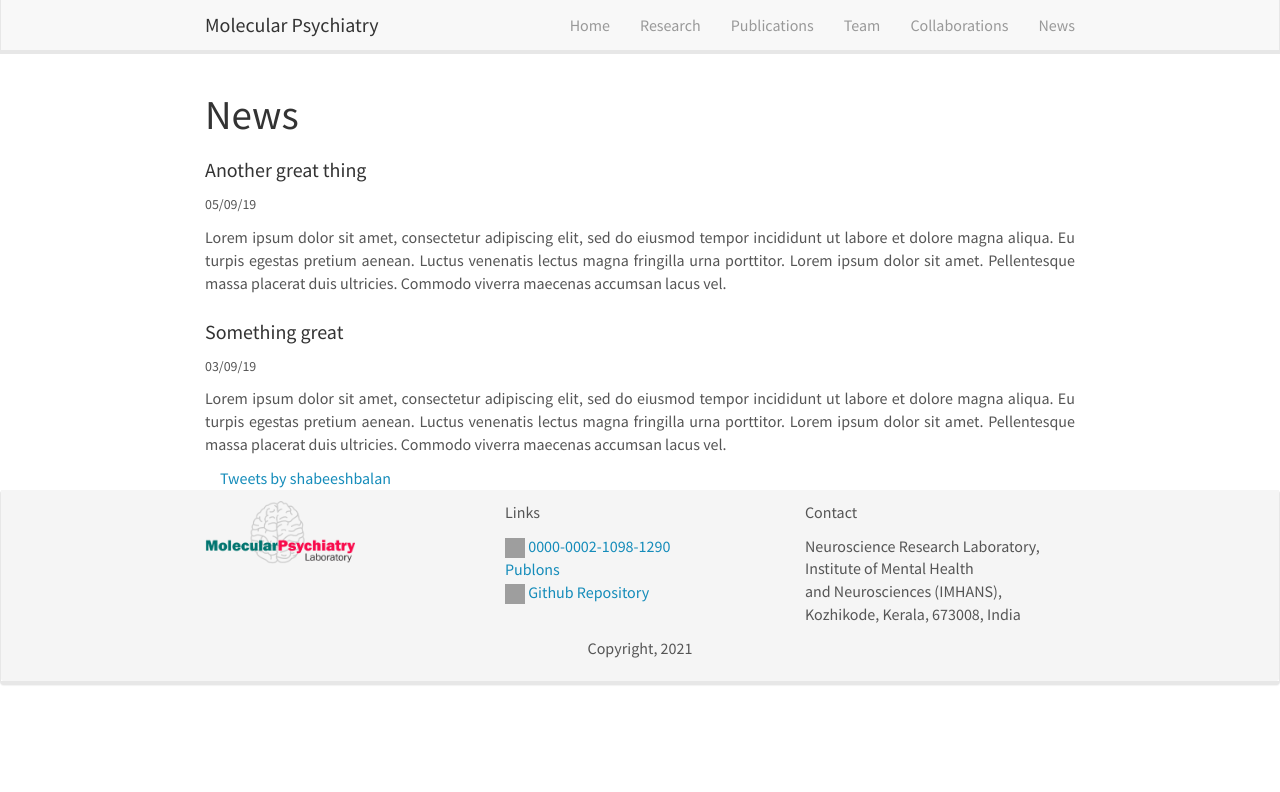
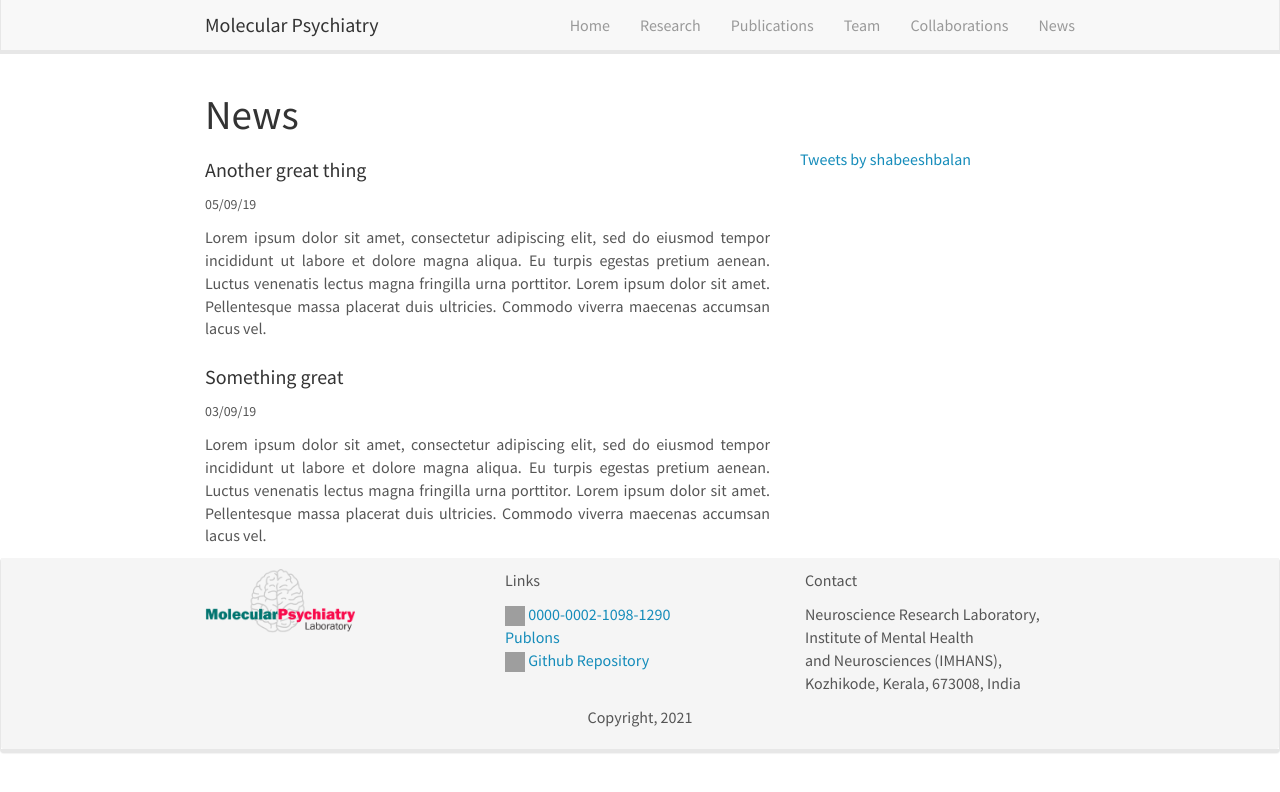
Before and after one commit to molecularpsychiatrylab/molecularpsychiatrylab.github.io, a Jekyll site: the page built from _pages/news.html, in a window 1280 px wide. Shown: the top 792 px of the page. Built offline with Jekyll 4.4.1, drawn with Linux system fonts in a browser that asks for light colours; nearby versions of some CDN libraries; comment, search, counter and statistics services are not loaded; grey boxes are pictures that could not be loaded.

Commit message:
Update news.html

```diff
--- a/_pages/news.html
+++ b/_pages/news.html
@@ -6,7 +6,7 @@
 permalink: /news.html
 ---
 <h1>{{page.title}}</h1>
-
+<div id="homeid" class="col-sm-8 ml-0 nopadding-left">
 <ul class="list-unstyled">
     {% for article in site.data.news %}
         <li class="media">
@@ -18,6 +18,7 @@
         </li>
     {% endfor %}
 </ul>
+</div>
 
 <div id="newsid" class="col-sm-4 nopadding-right" >
 	{% include tweets.html %}
```
